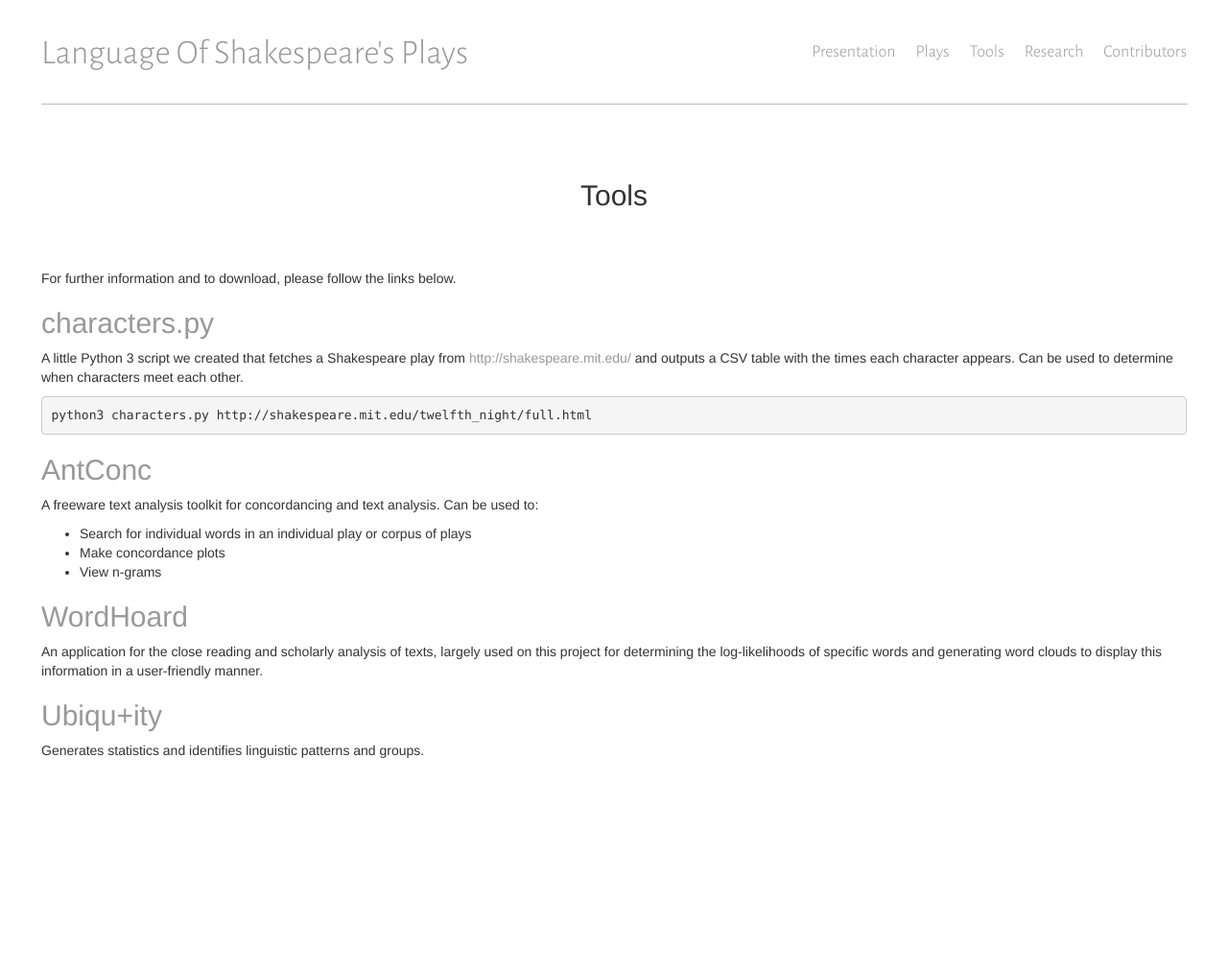
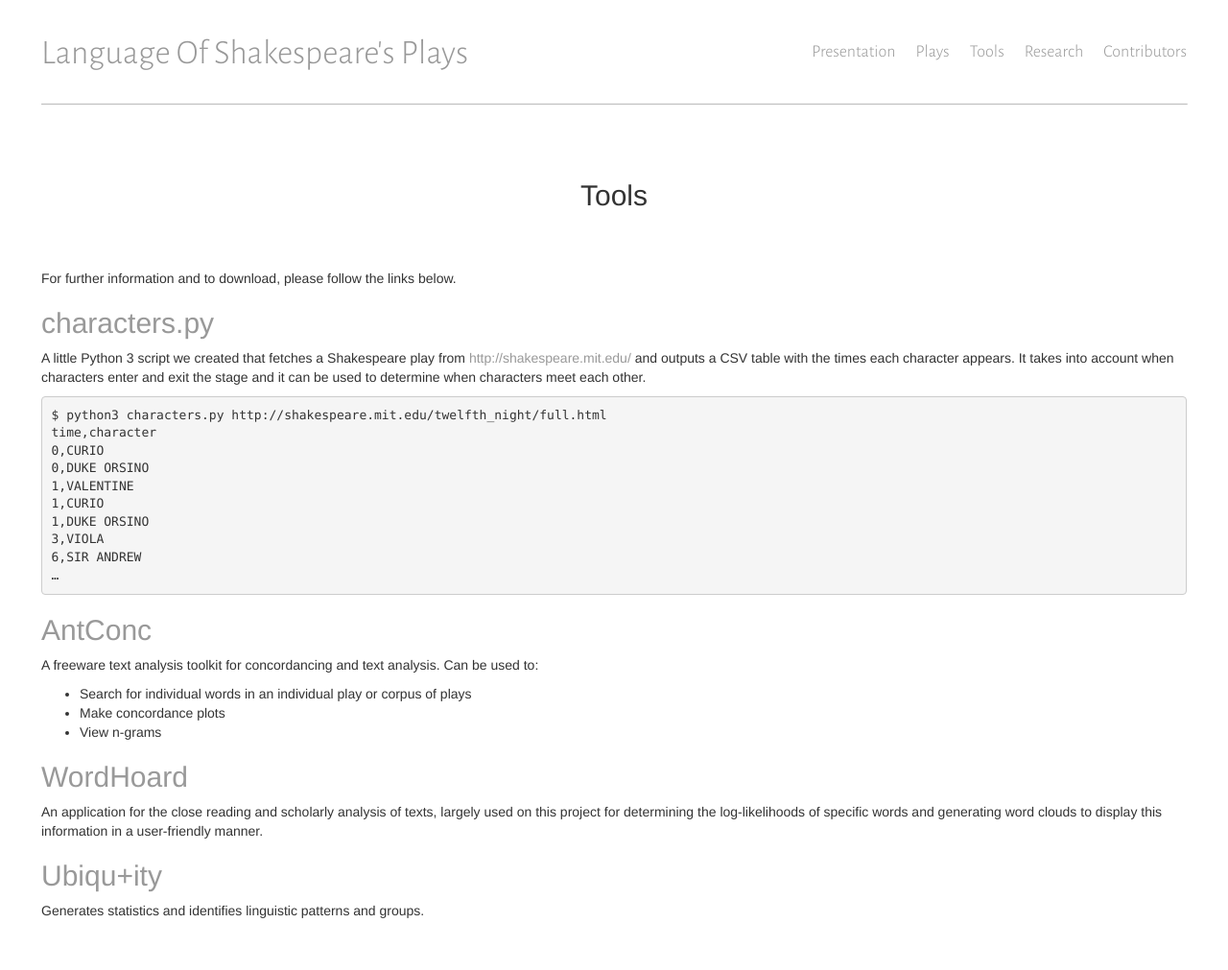
Before and after one commit to iahmed0/SU-LOSP.github.io, a Jekyll site: the page built from tools/index.md, in a window 1280 px wide. Shown: the whole page at 96% size. Built offline with Jekyll 4.4.1, drawn with Linux system fonts in a browser that asks for light colours; before the commit the page ends 900 px from its top, so only the background shows below that.

Commit message:
Add some more info about characters.py

```diff
--- a/tools/index.md
+++ b/tools/index.md
@@ -10,9 +10,20 @@
 
 A little Python 3 script we created that fetches a Shakespeare play from
 <http://shakespeare.mit.edu/> and outputs a CSV table with the times each
-character appears. Can be used to determine when characters meet each other.
+character appears. It takes into account when characters enter and exit the
+stage and it can be used to determine when characters meet each other.
 
-    python3 characters.py http://shakespeare.mit.edu/twelfth_night/full.html
+    $ python3 characters.py http://shakespeare.mit.edu/twelfth_night/full.html
+    time,character
+    0,CURIO
+    0,DUKE ORSINO
+    1,VALENTINE
+    1,CURIO
+    1,DUKE ORSINO
+    3,VIOLA
+    6,SIR ANDREW
+    …
+
 
 
 ## [AntConc](http://www.laurenceanthony.net/software/antconc/)
```
